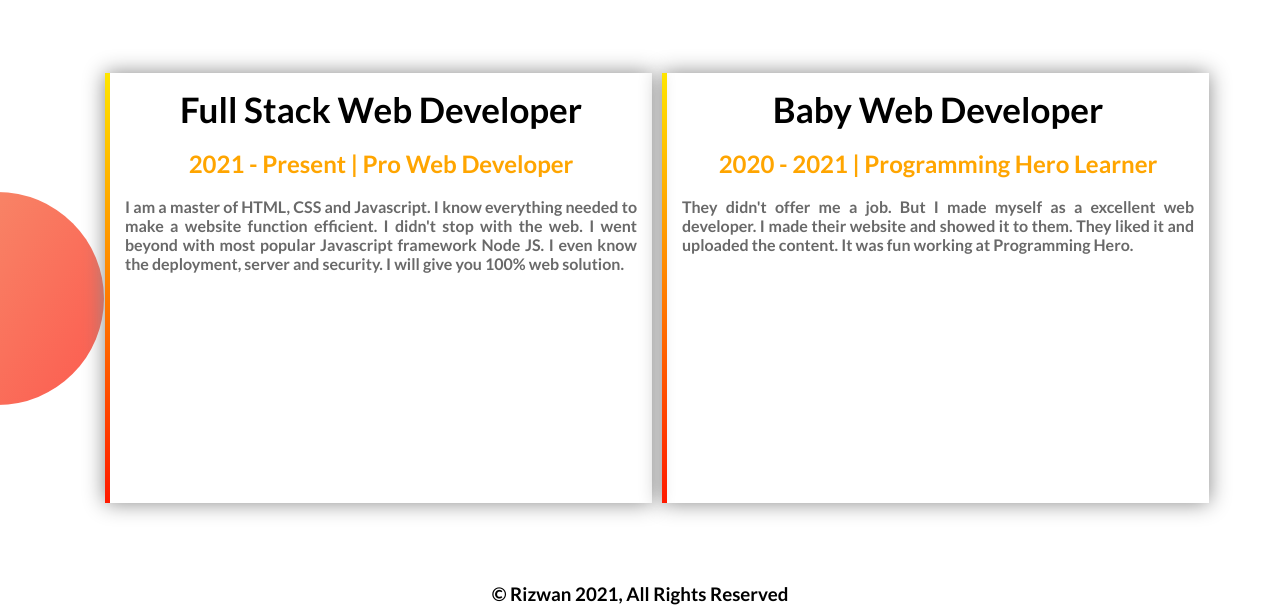
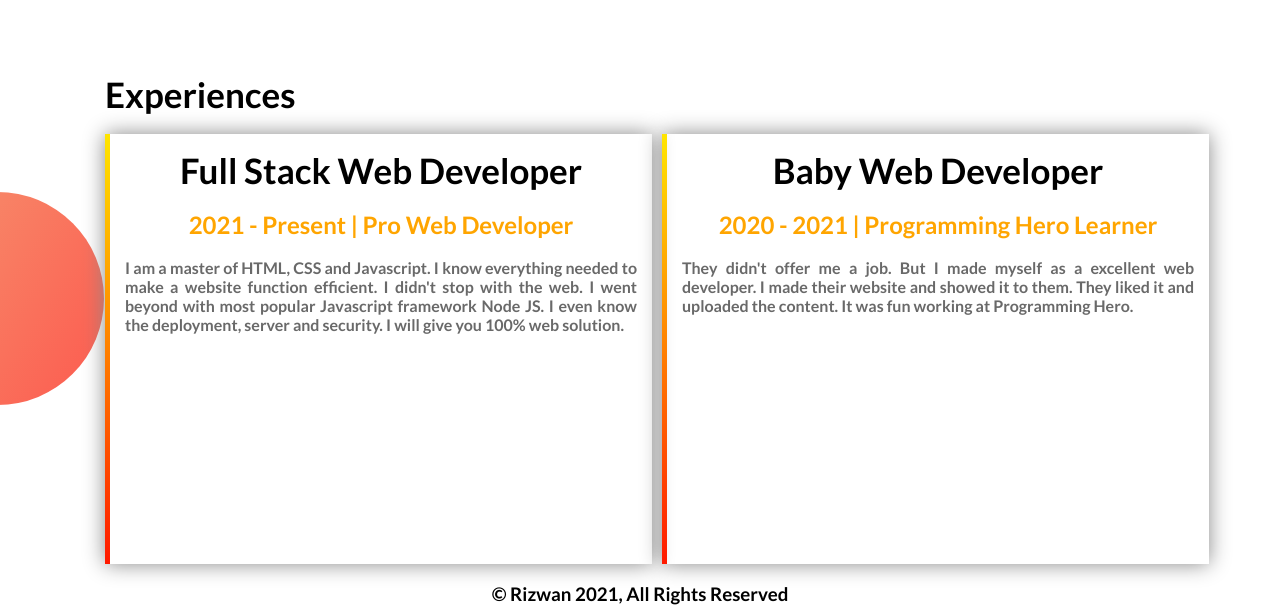
Before and after one commit to rizwan19/self-made-portfolio, a plain HTML site: page index.html in a window 1280 px wide. Shown: the part 1237-1842 px from the top of the page. Drawn offline with Linux system fonts and the light colour scheme.

Commit message:
Update index.html

```diff
--- a/index.html
+++ b/index.html
@@ -40,6 +40,7 @@
         </div>
     </section>
     <section class="bottom-area">
+        <h1>Experiences</h1><br>
         <div class="half-width web-area">
             <h1>Full Stack Web Developer</h1><br>
             <h2 class="dif-highlight">2021 - Present | Pro Web Developer</h2><br>
```
